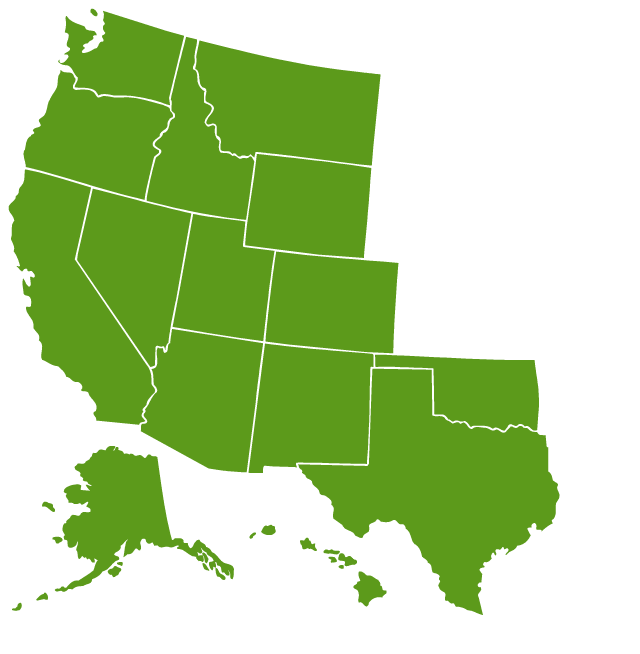
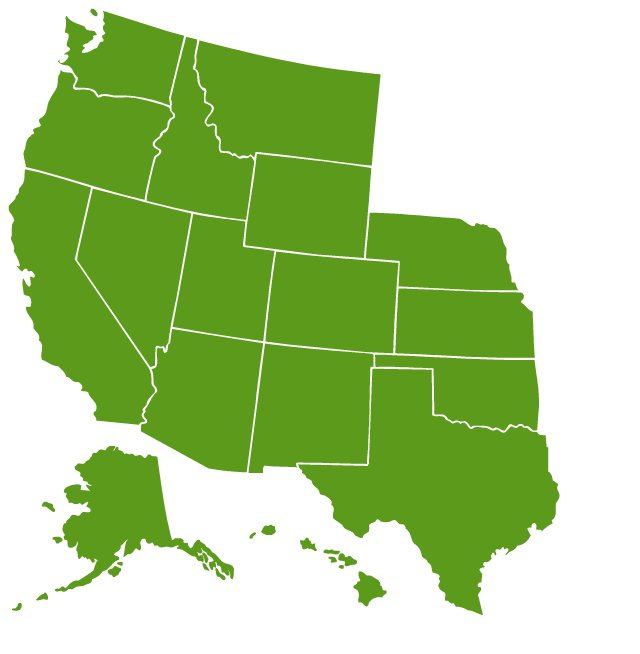
Before and after one commit to nciccarino/dash_map, a plain HTML site: page index.html in a window 1280 px wide. Shown: the whole page, without its empty margins (0-640 px from the left). Drawn offline with Linux system fonts and the light colour scheme.

Commit message:
KS and NE

```diff
--- a/index.html
+++ b/index.html
@@ -27,6 +27,8 @@
         <img id="HI" class="state" src="green/HI-Hawaii.png" alt="Hawaii" />
         <img id="TX" class="state" src="green/TX-Texas.png" alt="Texas" />
         <img id="OK" class="state" src="green/OK-Oklahoma.png" alt="OKlahoma" />
+        <img id="KS" class="state" src="green/KS-Kansas.png" alt="Kansas" />
+        <img id="NE" class="state" src="green/NE-Nebraska.png" alt="Nebraska" />
 
     </div>
 
--- a/style.css
+++ b/style.css
@@ -109,3 +109,15 @@
 	top: 346px;
 	left: 367px;
 }
+
+#KS {
+	position: absolute;
+	top: 280px;
+	left: 387px;
+}
+
+#NE {
+	position: absolute;
+	top: 204px;
+	left: 358px;
+}
```
